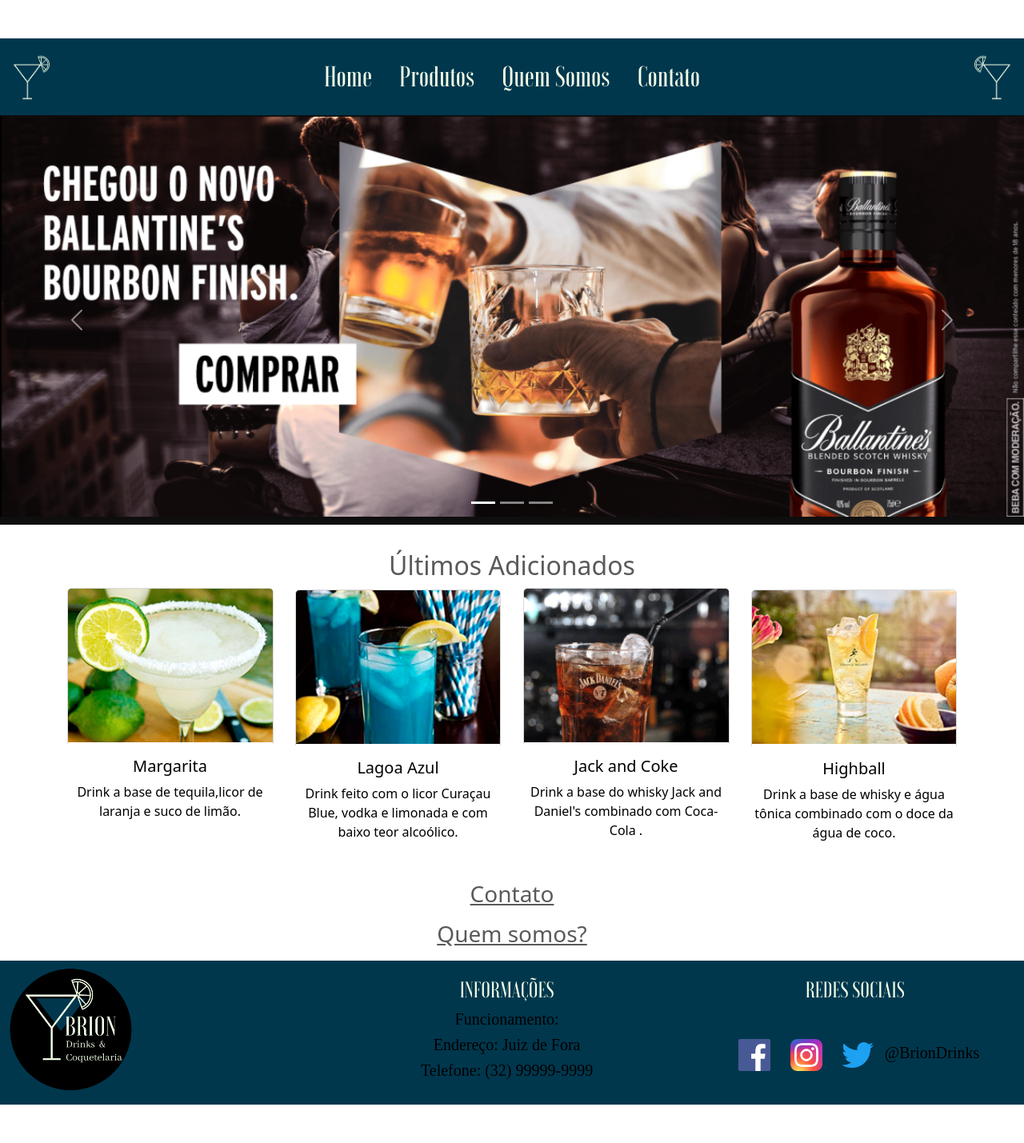
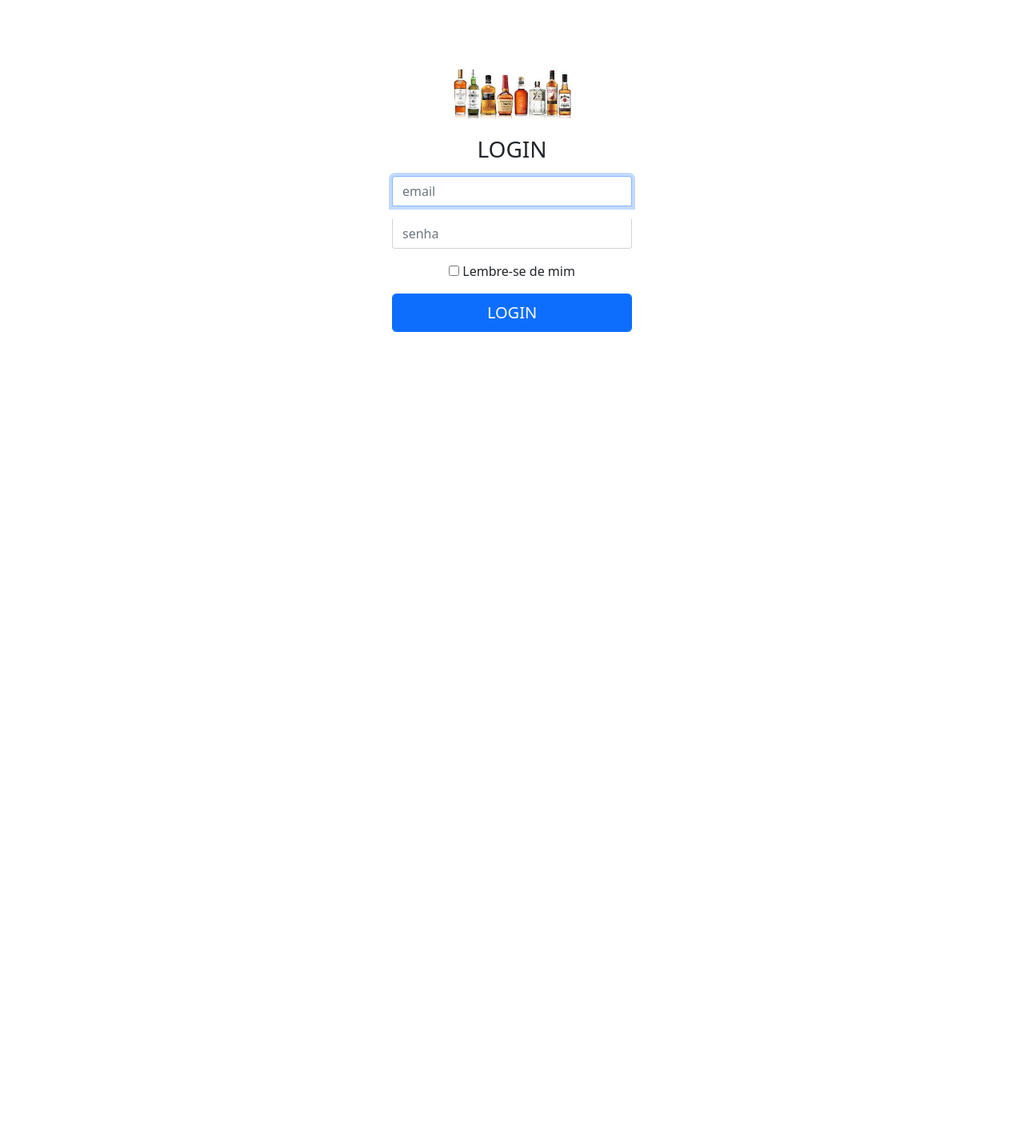
Before and after one commit to Pedro-Brion/Trainee2021.1, a PHP site: page /html/index.html in a window 1280 px wide. Shown: the whole page at 80% size. After the commit the page ends 415 px from the top, so only its background shows below. Run offline with PHP 8.4, Linux system fonts and the light colour scheme.

Commit message:
login page

```diff
--- a/briondrinks/css/main.css
+++ b/briondrinks/css/main.css
@@ -1,153 +1,11 @@
-@import url(./bootstrap.min.css);
 
-/* GLOBAL
-  -------------------------------------------------- */
+        input[type="email"]{
+            border-bottom-left-radius:0px;
+            border-bottom-right-radius:0px;
 
-a{
-    color: var(--primary);
-}
-a:hover{
- color: var(--secondary);
-}
-
-/* GLOBAL STYLES
--------------------------------------------------- */
-/* Padding below the footer and lighter body text */
-
-
-
-body {
-  padding-top: 3rem;
-  padding-bottom: 3rem;
-
-    color: #5a5a5a;
-  }
-
-
-  /* CUSTOMIZE THE CAROUSEL
-  -------------------------------------------------- */
-
-  /* Carousel base class */
-  .carousel {
-    margin-bottom: 2rem;
-  }
-  /* Since positioning the image, we need to help out the caption */
-  .carousel-caption {
-    bottom: 3rem;
-    z-index: 10;
-  }
-
-  /* Declare heights because of positioning of img element */
-  .carousel-item {
-    height: 32rem;
-  }
-  .carousel-item > img {
-    position: absolute;
-    top: 0;
-    left: 0;
-    min-width: 100%;
-    height: 32rem;
-  }
-
-
-  /* MARKETING CONTENT
-  -------------------------------------------------- */
-
-  /* Center align the text within the three columns below the carousel */
-  .marketing .col-lg-4 {
-    margin-bottom: 1.5rem;
-    text-align: center;
-  }
-  .marketing h2 {
-    font-weight: 400;
-  }
-  /* rtl:begin:ignore */
-  .marketing .col-lg-4 p {
-    margin-right: .75rem;
-    margin-left: .75rem;
-  }
-  /* rtl:end:ignore */
-
-
-  /* Featurettes
-  ------------------------- */
-
-  .featurette-divider {
-    margin: 5rem 0; /* Space out the Bootstrap <hr> more */
-  }
-
-  /* Thin out the marketing headings */
-  .featurette-heading {
-    font-weight: 300;
-    line-height: 1;
-    /* rtl:remove */
-    letter-spacing: -.05rem;
-  }
-
-  /* CUSTOMIZAÇÃO
-  -------------------------------------------------- */
-  #adicionados a.destaque{
-    display: block;
-    background: var(--light);
-    border-radius: 5px;
-    text-align: center;
-    padding: 20 px;
-    color: black;
-     text-decoration:none ;
-     transition: all ease-out 0.2s;
-
-}
-
-#adicionados a.destaque:hover{
-    background-color: blanchedalmond ;
-    box-shadow: 0px 0px 10px 0px rgba(0,0,0, 0.12);
-    transform: scale(1.1);
-}
-
-#adicionados a.destaque .img-container{
-    display:flex;
-    align-items: center;
-    justify-content:center ;
-
-}
-
-
-/* RESPONSIVIDADE
-  -------------------------------------------------- */
-
-@media (max-width: 767.98px){
-    #adicionados a.destaque.img-container{
-        height: 120px;
-    }
-    #adicionados a.destaque.img-container img{
-        max-height: 120px;
-    }
-    .carousel-item {
-      max-height: 120px;
-    }
-    .carousel-item > img {
-      max-height: 120px;
-    }
-
-}
-
-@media (min-width: 40em) {
-    .carousel-caption p {
-      margin-bottom: 1.25rem;
-      font-size: 1.25rem;
-      line-height: 1.4;
-    }
-
-
-    .featurette-heading {
-      font-size: 50px;
-    }
-
-  }
-
-  @media (min-width: 62em) {
-    .featurette-heading {
-      margin-top: 7rem;
-    }
-
-  }
+        }
+        input[type="senha"]{
+            border-top-left-radius:0px;
+            border-top-right-radius:0px;
+            border-top:0px;
+        }
--- a/briondrinks/html/index.html
+++ b/briondrinks/html/index.html
@@ -1,207 +1,49 @@
-<doctype html>
+<!doctype html>
 <html lang="pt-br">
   <head>
     <!-- Required meta tags -->
     <meta charset="utf-8">
     <meta name="viewport" content="width=device-width, initial-scale=1">
 
-    <!--  CSS -->
-   <link rel="stylesheet" href="../css/main.css">
-   <link rel="stylesheet" href="../css/navbar_footer.css">
+    <!-- Bootstrap CSS -->
+    <link href="https://cdn.jsdelivr.net/npm/bootstrap@5.0.1/dist/css/bootstrap.min.css" rel="stylesheet" integrity="sha384-+0n0xVW2eSR5OomGNYDnhzAbDsOXxcvSN1TPprVMTNDbiYZCxYbOOl7+AMvyTG2x" crossorigin="anonymous">
+
+    <!-- CSS -->
+    <link rel="stylesheet" href="../css/main.css">
+
     <title>BrionDrinks</title>
+
   </head>
   <body>
 
 
-<!---slider-->
-<div id="slider">
-    <div class="container">
-    <link href="../css/main.css" rel="stylesheet">
+
+    <div class="text-center mt-5">
+        <form style="max-width: 300px;margin:auto;">
+        <img class="mt-4 mb-2" src="../img/imglogin.jpg" height="90" alt="logo">
+    <h1 class="h3 mb-3 font-weight-normal">LOGIN</h1>
+    <input type="email" id="endereço de email" class="form-control mb-3"placeholder="email" required autofocus>
+    <input type="senha" id="senha" placeholder="senha" class="form-control">
+    <div class="checkbox mt-3">
+        <label>
+            <input type="checkbox" value="lembre-se de mim"> Lembre-se de mim
+        </label>
     </div>
-</div>
-<link href="carousel.css" rel="stylesheet">
-
-<body>
-
-  <!-- Script -->
-  <script type="text/javascript" src="../js/scripts.js"></script>
-
-  <!---slider-->
-  <div id="slider">
-      <div class="container">
-      <link href="../css/main.css" rel="stylesheet">
-      </div>
-  </div>
-  <link href="carousel.css" rel="stylesheet">
-
-  <body>
-
-
-  <!-- Navbar -->
-  <div id="navbar" class="navbar">
-        <div class="logo-esq">
-            <img src="../img/5.png" alt="Logo da empresa Brion Drinks e Coquetelaria">
-        </div>
-
-        <ul>
-            <li><a href="index.html">Home</a></li>
-            <li><a href="view-produtos.html">Produtos</a></li>
-            <li><a href="view-quemsomos.html">Quem Somos</a></li>
-            <li><a href="view-contato.html">Contato</a></li>
-            <li id="menu-icon" class="menu-icon" onclick="openNav()">&#x1F378; Menu</li>
-        </ul>
-
-        <div class="logo-dir">
-            <img src="../img/5.png" alt="Logo da empresa Brion Drinks e Coquetelaria">
-        </div>
-  </div>
-
-<main>
-
-<div id="myCarousel" class="carousel slide" data-bs-ride="carousel">
-  <div class="carousel-indicators">
-    <button type="button" data-bs-target="#myCarousel" data-bs-slide-to="0" class="active" aria-current="true" aria-label="Slide 1"></button>
-    <button type="button" data-bs-target="#myCarousel" data-bs-slide-to="1" aria-label="Slide 2"></button>
-    <button type="button" data-bs-target="#myCarousel" data-bs-slide-to="2" aria-label="Slide 3"></button>
-  </div>
-  <div class="carousel-inner">
-    <div class="carousel-item active">
-      <svg class="bd-placeholder-img" width="100%" height="100%" xmlns="http://www.w3.org/2000/svg" aria-hidden="true" preserveAspectRatio="xMidYMid slice" focusable="false"><rect width="100%" height="100%" fill="#777"/></svg>
-      <img src="../img/slide2.PNG" class="img-fluid">
-    </svg>
-
-      <div class="container">
-        <div class="carousel-caption text-start">
-        </div>
-      </div>
+    <div class="mt-3">
+        <button  class="btn btn-lg btn-primary btn-block form-control"> LOGIN</button>
     </div>
-    <div class="carousel-item">
-      <svg class="bd-placeholder-img" width="100%" height="100%" xmlns="http://www.w3.org/2000/svg" aria-hidden="true" preserveAspectRatio="xMidYMid slice" focusable="false"><rect width="100%" height="100%" fill="#777"/></svg>
-      <img src="../img/slide3.PNG" class="img-fluid">
-    </svg>
-      <div class="container">
-        <div class="carousel-caption">
-        </div>
-      </div>
-    </div>
-
-    <div class="carousel-item">
-      <svg class="bd-placeholder-img" width="100%" height="100%" xmlns="http://www.w3.org/2000/svg" aria-hidden="true" preserveAspectRatio="xMidYMid slice" focusable="false"><rect width="100%" height="100%" fill="#777"/></svg>
-      <img src="../img/slide1.PNG" class="img-fluid">
-    </svg>
-      <div class="container">
-        <div class="carousel-caption text-end">
-        </div>
-      </div>
-    </div>
-  </div>
-
-  <button class="carousel-control-prev" type="button" data-bs-target="#myCarousel" data-bs-slide="prev">
-    <span class="carousel-control-prev-icon" aria-hidden="true"></span>
-    <span class="visually-hidden">Previous</span>
-  </button>
-  <button class="carousel-control-next" type="button" data-bs-target="#myCarousel" data-bs-slide="next">
-    <span class="carousel-control-next-icon" aria-hidden="true"></span>
-    <span class="visually-hidden">Next</span>
-  </button>
+</form>
 </div>
 
-<!---//slider-->
-    <script src="https://cdn.jsdelivr.net/npm/bootstrap@5.0.0/dist/js/bootstrap.bundle.min.js" integrity="sha384-p34f1UUtsS3wqzfto5wAAmdvj+osOnFyQFpp4Ua3gs/ZVWx6oOypYoCJhGGScy+8" crossorigin="anonymous"></script>
+    <!-- Optional JavaScript; choose one of the two! -->
 
+    <!-- Option 1: Bootstrap Bundle with Popper -->
+    <script src="https://cdn.jsdelivr.net/npm/bootstrap@5.0.1/dist/js/bootstrap.bundle.min.js" integrity="sha384-gtEjrD/SeCtmISkJkNUaaKMoLD0//ElJ19smozuHV6z3Iehds+3Ulb9Bn9Plx0x4" crossorigin="anonymous"></script>
+
+    <!-- Option 2: Separate Popper and Bootstrap JS -->
+    <!--
     <script src="https://cdn.jsdelivr.net/npm/@popperjs/core@2.9.2/dist/umd/popper.min.js" integrity="sha384-IQsoLXl5PILFhosVNubq5LC7Qb9DXgDA9i+tQ8Zj3iwWAwPtgFTxbJ8NT4GN1R8p" crossorigin="anonymous"></script>
-    <script
-    src="js/bootstrap.min.js"></script>
-
-</script>
-
-
-
-<!-- ultimos adicionados -->
-<div id="adicionados" class="block">
-<div class="container">
-<h2 class="title text-center">Últimos Adicionados</h2>
-<div class="row">
-<div class="col-lg-3 col-mg-6 mb-4 mb-lg-0">
-<a href="#" class="destaque">
-  <div class="img-container mb-3">
-    <img src="../img/margarita.PNG" class="img-fluid">
-</div>
-<h5>Margarita</h5>
-<p class="mb-0">Drink a base de tequila,licor de laranja e suco de limão.</p>
-</a>
-</div>
-
-<div class="col-lg-3 col-mg-6 mb-4 mb-lg-0">
-  <a href="#" class="destaque">
-    <div class="img-container mb-3">
-      <img src="../img/lagoa.PNG" class="img-fluid">
-  </div>
-  <h5>Lagoa Azul</h5>
-  <p class="mb-0">Drink feito com o licor Curaçau Blue, vodka e limonada e com baixo teor alcoólico.</p>
-  </a>
-  </div>
-
-  <div class="col-lg-3 col-mg-6 mb-4 mb-lg-0">
-    <a href="#" class="destaque">
-      <div class="img-container mb-3">
-        <img src="../img/jack.PNG" class="img-fluid">
-    </div>
-    <h5>Jack and Coke</h5>
-    <p class="mb-0">Drink a base do whisky Jack and Daniel's combinado com Coca-Cola .</p>
-    </a>
-    </div>
-
-    <div class="col-lg-3 col-mg-6 mb-4 mb-lg-0">
-      <a href="#" class="destaque">
-        <div class="img-container mb-3">
-          <img src="../img/highball.PNG" class="img-fluid">
-      </div>
-      <h5>Highball</h5>
-      <p class="mb-0">Drink a base de whisky e água tônica combinado com o doce da água de coco.</p>
-      </a>
-      </div>
-
-
-</div>
-</div>
-</div>
-<!-- //ultimos adicionados -->
-<!---call to actions-->
-
-<div class="text-center mt-5">
-  <form style="max-width: 300px;margin:auto;">
-<h1 class="h3 mb-3 font-weight-normal"><a href="#">Contato</h1>
-</a>
-<h1 class="h3 mb-3 font-weight-normal "><a href="#">Quem somos?</h1>
-
-</a>
-</div>
-</form>
-<!---//call to actions-->
-
-<!-- Footer -->
-<div class="footer">
-  <div class="logo">
-      <img src="../img/logo.png" alt="Logo da empresa Brion Drinks e Coquetelaria">
-  </div>
-
-  <div class="informacoes">
-      <h1>Informações</h1>
-      <h2>Funcionamento: </h2>
-      <h2>Endereço: Juiz de Fora</h2>
-      <h2>Telefone: (32) 99999-9999</h2>
-  </div>
-
-  <div class="redes">
-      <h1>Redes Sociais</h1>
-      <a href="https://www.facebook.com" target="_blank"><img class="social-img" src="../img/facebook-logo.png" alt="Link para perfil no Facebook"></a>
-      <a href="https://www.instagram.com" target="_blank"><img class="social-img" src="../img/instagram-logo.png" alt="Link para perfil no Instagram"></a>
-      <a href="https://www.twitter.com" target="_blank"><img class="social-img" src="../img/twitter-logo.png" alt="Link para perfil no Twitter"></a>
-      <h2>@BrionDrinks</h2>
-  </div>
-</div>
-
-
-</body>
+    <script src="https://cdn.jsdelivr.net/npm/bootstrap@5.0.1/dist/js/bootstrap.min.js" integrity="sha384-Atwg2Pkwv9vp0ygtn1JAojH0nYbwNJLPhwyoVbhoPwBhjQPR5VtM2+xf0Uwh9KtT" crossorigin="anonymous"></script>
+    -->
+  </body>
 </html>
```
Also changed, not shown: briondrinks/img/imglogin.jpg (added).
